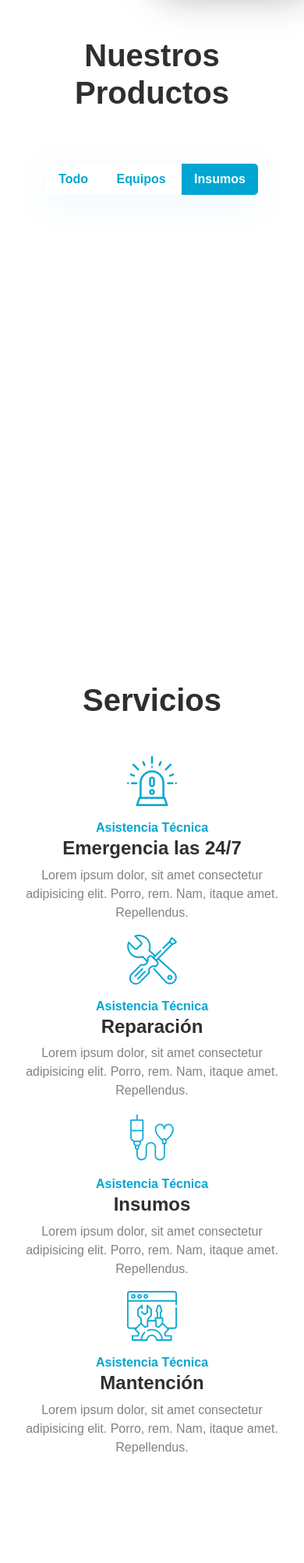
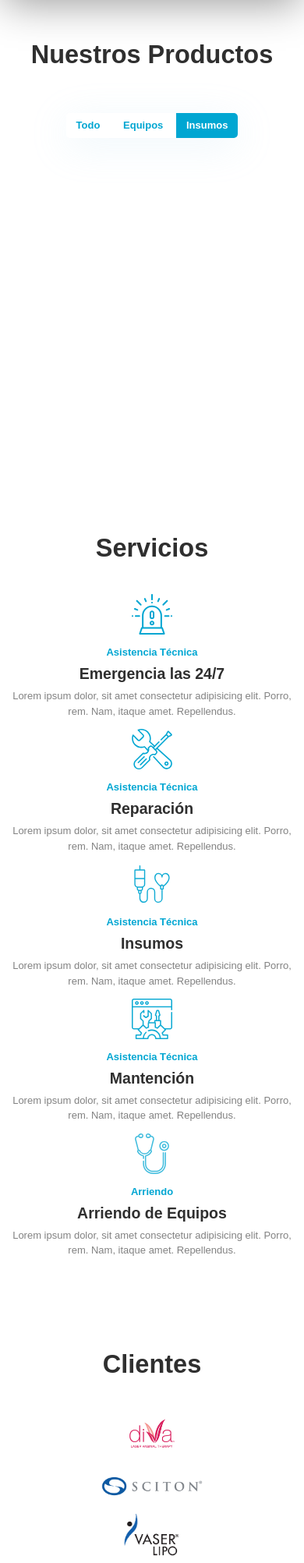
Before and after one commit to navasg/Rymed-w, a PHP site: page / in a window 390 px wide. Shown: the part 1755-3760 px from the top of the page at 78% size. Run offline with PHP 8.4, Linux system fonts and the light colour scheme; some libraries are stand-ins or nearby versions; some web fonts are replaced.

Commit message:
Add responsive

```diff
--- a/assets/css/main.css
+++ b/assets/css/main.css
@@ -194,10 +194,45 @@
   text-align: center;
 }
 
+.icon-service {
+  display: flex;
+  flex-direction: column;
+  align-items: center;
+}
+
 .icon-service img{
   width: 4rem;
   margin-bottom: 1rem;
 }
+
+.slick-next, .slick-prev {
+  top: initial;
+  bottom: -2rem;
+  right: 0;
+}
+
+.slick-prev {
+  left: initial;
+  right: 2rem;
+}
+
+.slick-next:before , .slick-prev:before {
+  color: #2f2f2f;
+  font: normal normal normal 14px/1 FontAwesome;
+  font-size: 1.5rem;
+}
+
+.slick-next:before {
+  content: "\f054"!important;
+
+}
+
+
+.slick-prev:before {
+  content: "\f053"!important;
+
+}
+
 
 .item-service {
   display: flex;
@@ -208,7 +243,7 @@
 
 .category {
   font-weight: 600;
-  margin-bottom: 0;
+  margin-bottom: .5rem;
   color: #00a6d2;
 }
 
--- /dev/null
+++ b/assets/css/medias.css
@@ -0,0 +1,55 @@
+@media screen and (min-width: 0px) and (max-width: 997px) {
+  html {
+    font-size: 13px;
+  }
+
+  /* BANNER */
+
+  .mask-banner {
+    background: #00a6d24d;
+    text-align: center;
+    z-index: 1;
+    width: 100%;
+  }
+
+  .img-banner {
+    left: 0;
+  }
+
+  .img-banner img {
+    width: 100%;
+  }
+
+  .text-banner {
+    width: 100%;
+    margin-left: 0;
+  }
+
+  .title-banner {
+    text-shadow: 0 5px 14px rgba(0, 0, 0, 0.27);
+  }
+
+  .navbar-toggler {
+    margin-right: 3rem;
+  }
+
+  .box-nav {
+    padding: 1rem 0;
+  }
+
+  .navbar-nav {
+    width: 100%;
+    align-items: initial!important;
+  }
+
+  .nav-flex {
+    margin: 0;
+  }
+}
+
+@media screen and (min-width: 769px) and (max-width: 1224px) {
+  .text-banner {
+    width: 50%;
+    margin-left: 3rem;
+  }
+}
--- a/index.html
+++ b/index.html
@@ -14,7 +14,7 @@
   <link rel="stylesheet" type="text/css" href="https://cdn.jsdelivr.net/npm/slick-carousel@1.8.1/slick/slick-theme.css">
   <!-- <link rel="stylesheet" href="assets/css/animate.css"> -->
   <link rel="stylesheet" href="assets/css/main.css">
-  <!-- <link rel="stylesheet" href="assets/css/medias.css"> -->
+  <link rel="stylesheet" href="assets/css/medias.css">
   <link rel="stylesheet" href="assets/css/offcanvas.css">
 </head>
 
@@ -134,7 +134,7 @@
       </div>
 
       <div id="Container-filter" class="container-filter row">
-        <div class="col-lg-4">
+        <div class="col-lg-4 col-md-6">
           <div class="mix category-1">
             <div class="card-product">
               <img
@@ -155,7 +155,7 @@
           </div>
         </div>
 
-        <div class="col-lg-4">
+        <div class="col-lg-4 col-md-6">
           <div class="mix category-1">
             <div class="card-product">
               <img
@@ -175,7 +175,7 @@
             </div>
           </div>
         </div>
-        <div class="col-lg-4">
+        <div class="col-lg-4 col-md-6">
           <div class="mix category-1">
             <div class="card-product">
               <img
@@ -194,7 +194,7 @@
             </div>
           </div>
         </div>
-        <div class="col-lg-4">
+        <div class="col-lg-4 col-md-6">
           <div class="mix category-2">
             <div class="card-product">
               <img
@@ -222,8 +222,7 @@
     <div class="container padding-top-bottom">
       <h2 class="title-section">Servicios
       </h2>
-      <div class="row">
-        <div class="col-lg-3">
+      <div class="carousel-service">
         <div class="item-service">
           <div class="icon-service">
             <img src="assets/img/alarm.svg" alt="">
@@ -239,8 +238,6 @@
             </div>
           </div>
         </div>
-        </div>
-        <div class="col-lg-3">
         <div class="item-service">
           <div class="icon-service">
             <img src="assets/img/settings.svg" alt="">
@@ -256,8 +253,6 @@
             </div>
           </div>
         </div>
-        </div>
-        <div class="col-lg-3">
         <div class="item-service">
           <div class="icon-service">
             <img src="assets/img/blood.svg" alt="">
@@ -273,8 +268,6 @@
             </div>
           </div>
         </div>
-        </div>
-        <div class="col-lg-3">
         <div class="item-service">
           <div class="icon-service">
             <img src="assets/img/repair.svg" alt="">
@@ -288,6 +281,20 @@
               <p>Lorem ipsum dolor, sit amet consectetur adipisicing elit. Porro, rem. Nam, itaque amet. Repellendus.
               </p>
             </div>
+          </div>
+        </div>
+        <div class="item-service">
+          <div class="icon-service">
+            <img src="assets/img/stethoscope.svg" alt="">
+          </div>
+          <div class="body-service">
+            <p class="category">Arriendo</p>
+
+            <h2 class="title-product">Arriendo de Equipos</h2>
+
+            <div class="description-product">
+              <p>Lorem ipsum dolor, sit amet consectetur adipisicing elit. Porro, rem. Nam, itaque amet. Repellendus.
+              </p>
             </div>
           </div>
         </div>
```
Also changed, not shown: assets/js/main.js (+44 -1 lines), assets/img/stethoscope.svg (added). Lines whose indentation alone changed are shown as unchanged.
